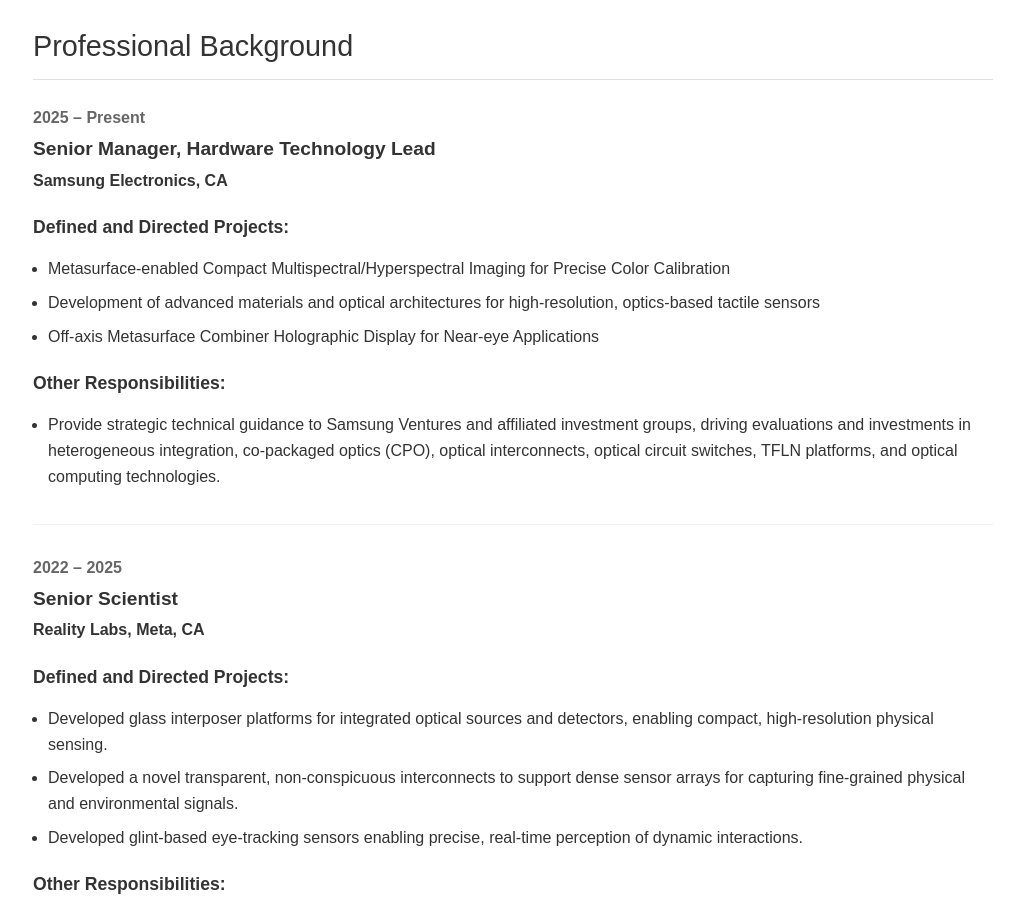
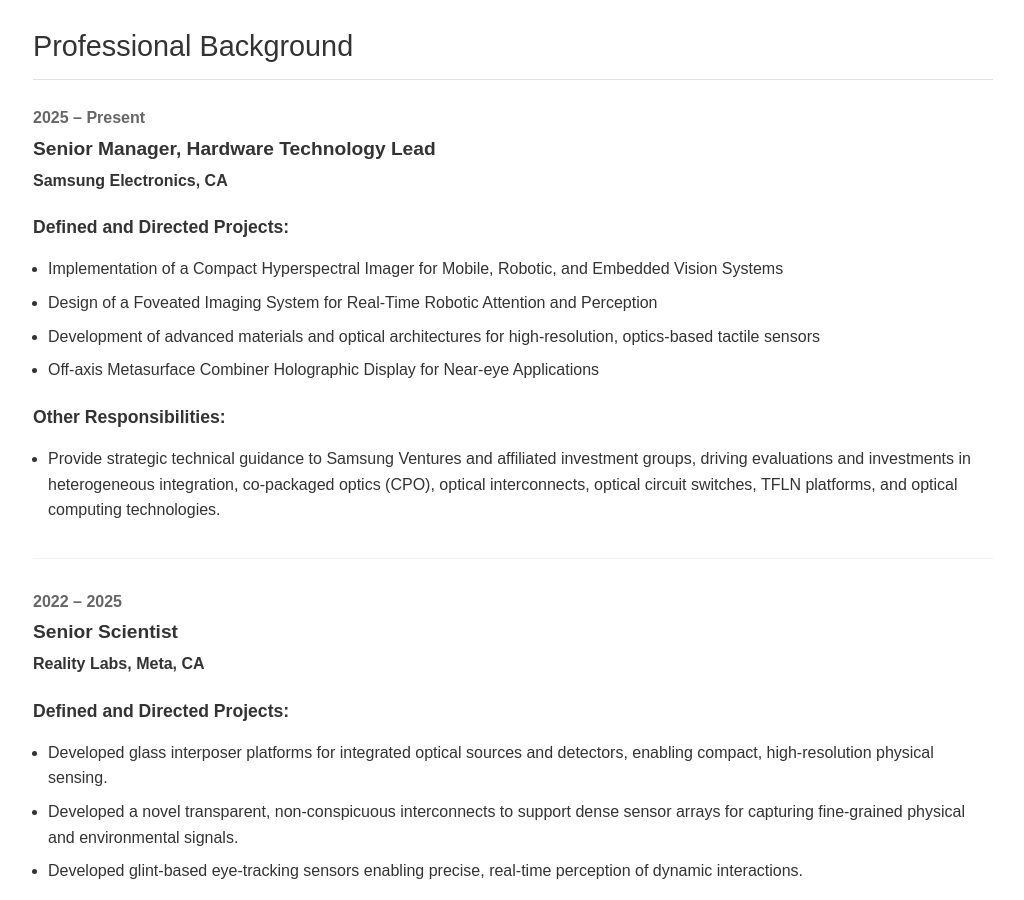
Before and after one commit to shermin-ara/SherminArab.github.io, a Jekyll site: the page built from index.md, in a window 1280 px wide and 900 px high, scrolled down 3204 px. Shown: the whole window, without its empty margins (127-1151 px from the left). Built offline with Jekyll 4.4.1, drawn with Linux system fonts in a browser that asks for light colours; some of the changed text lies outside the part shown.

Commit message:
Update index.md

```diff
--- a/index.md
+++ b/index.md
@@ -50,10 +50,11 @@ title: Shermin Arab
 
     <div class="research-tabs">
         <div class="tabs-header">
-            <button class="tab-button" onclick="showTab('lightgeneration')">Light Generation & Display</button>
+            <button class="tab-button" onclick="showTab('materials')">Perception and Human–Machine Sensing Interfaces
+            </button><button class="tab-button" onclick="showTab('lightgeneration')">Light Generation & Display</button>
             <button class="tab-button" onclick="showTab('sensing-imaging')">Sensing & Imaging</button>
             <button class="tab-button" onclick="showTab('photonics')">Integrated Photonics & Systems</button>
-            <button class="tab-button" onclick="showTab('materials')">Perception and Human–Machine Sensing Interfaces</button>
+
         </div>
 
         <div id="lightgeneration" class="tab-content">
@@ -198,7 +199,8 @@ title: Shermin Arab
 
         <h4>Defined and Directed Projects:</h4>
         <ul>
-            <li>Metasurface-enabled Compact Multispectral/Hyperspectral Imaging for Precise Color Calibration</li>
+            <li>Implementation of a Compact Hyperspectral Imager for Mobile, Robotic, and Embedded Vision Systems</li>
+            <li>Design of a Foveated Imaging System for Real-Time Robotic Attention and Perception</li>
             <li>Development of advanced materials and optical architectures for high-resolution, optics-based tactile sensors</li>
             <li>Off-axis Metasurface Combiner Holographic Display for Near-eye Applications</li>
 
```
